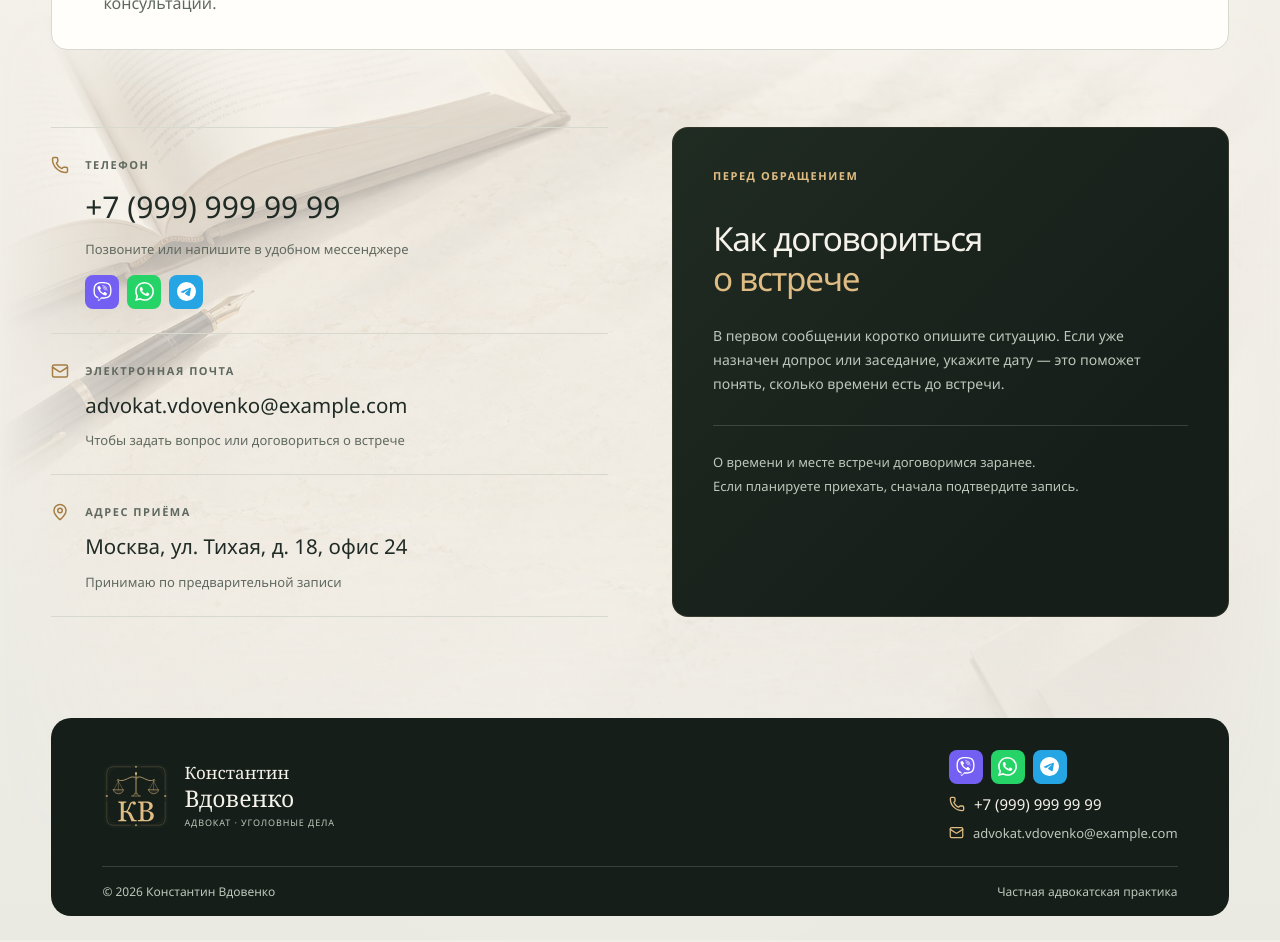
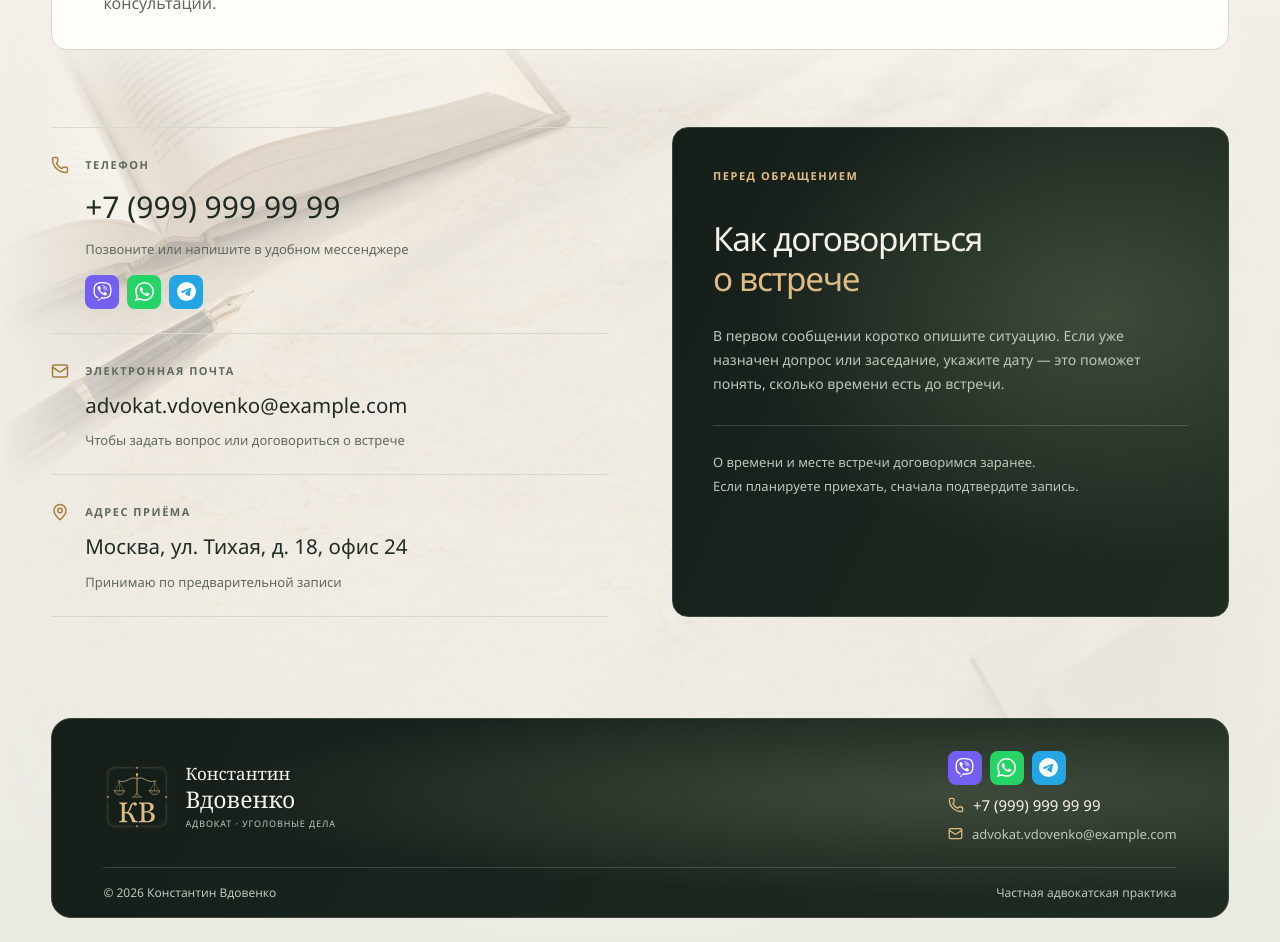
Before and after one commit to Aleks-man/advokat-vdovenko, a React (Vite) app in the folder front/: page /contacts in a window 1280 px wide. Shown: the part 300-1242 px from the top of the page. Built offline with nearby package versions, Linux system fonts and the light colour scheme; a web font is replaced by a local one.

Commit message:
style: unify dark sections with shared green surfaces

```diff
--- a/front/src/components/Footer/Footer.css
+++ b/front/src/components/Footer/Footer.css
@@ -1,5 +1,6 @@
 .footer {
-  background: var(--ink-dark);
+  background: var(--surface-dark);
+  border: 1px solid var(--surface-dark-border);
   color: var(--on-dark);
   padding-top: 32px;
 }
--- a/front/src/components/Hero/Hero.css
+++ b/front/src/components/Hero/Hero.css
@@ -7,12 +7,10 @@
   overflow: hidden;
   margin-top: 24px;
   padding: 40px var(--panel-inset) 0;
-  border: 1px solid #38453a;
+  border: 1px solid var(--surface-dark-border);
   border-radius: var(--panel-radius);
   color: var(--on-dark);
-  background:
-    radial-gradient(ellipse at 78% 38%, #3e4b3b 0%, transparent 58%),
-    linear-gradient(115deg, #151e19, #202b22);
+  background: var(--surface-dark);
   box-shadow: 0 24px 60px rgb(21 30 25 / 10%);
 }
 .hero-copy {
--- a/front/src/pages/Contacts/Contacts.css
+++ b/front/src/pages/Contacts/Contacts.css
@@ -50,7 +50,7 @@
 }
 .contact-aside {
   background: var(--surface-dark);
-  border: 1px solid rgb(223 188 131 / 12%);
+  border: 1px solid var(--surface-dark-border);
   color: var(--on-dark);
   border-radius: var(--card-radius);
   padding: 40px;
--- a/front/src/styles/tokens.css
+++ b/front/src/styles/tokens.css
@@ -10,7 +10,10 @@
   --accent-light: #dfbc83;
   --accent-text: #7e633e;
   --accent-text-hover: #77582e;
-  --surface-dark: linear-gradient(135deg, #202b22, var(--ink-dark) 75%);
+  --surface-dark:
+    radial-gradient(ellipse at 78% 38%, #3e4b3b 0%, transparent 58%),
+    linear-gradient(115deg, #151e19, #202b22);
+  --surface-dark-border: #38453a;
   --line-dark: rgb(245 242 234 / 16%);
   --panel-radius: 20px;
   --on-dark: #f5f2ea;
```
